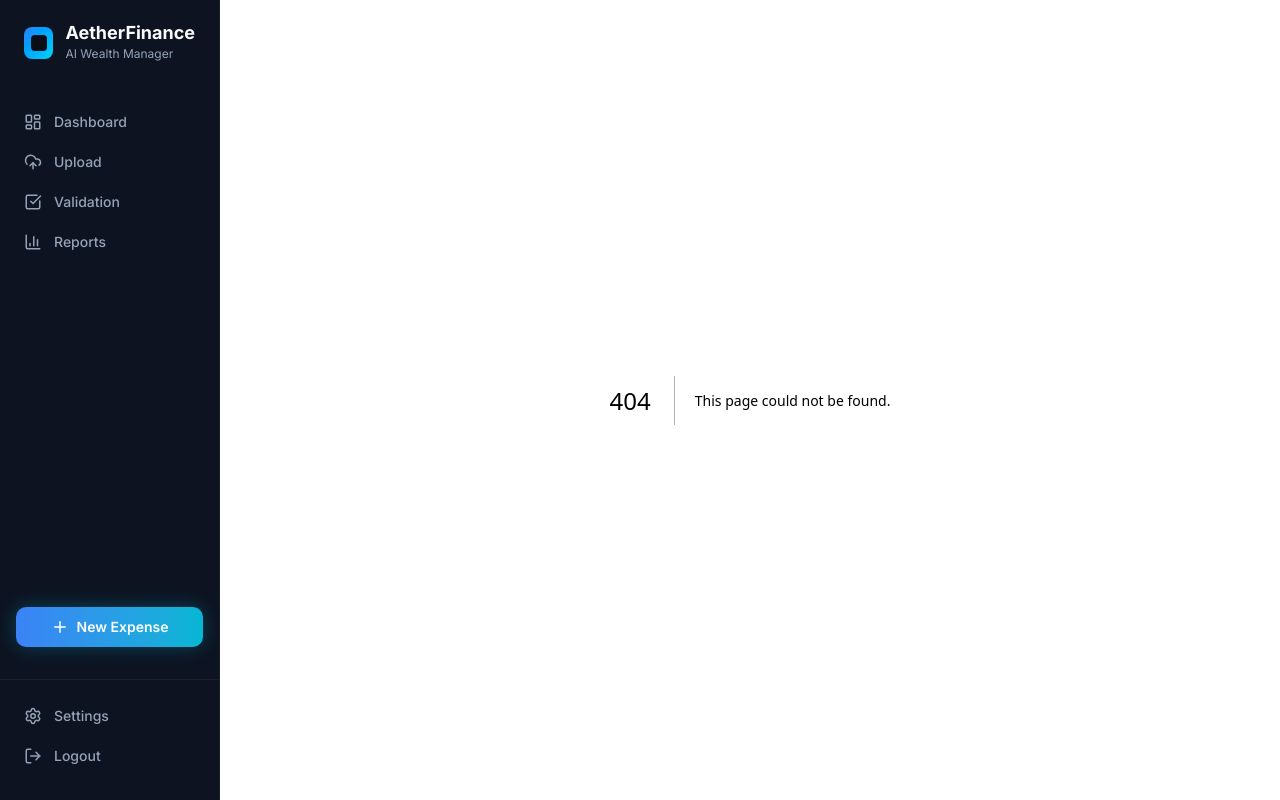
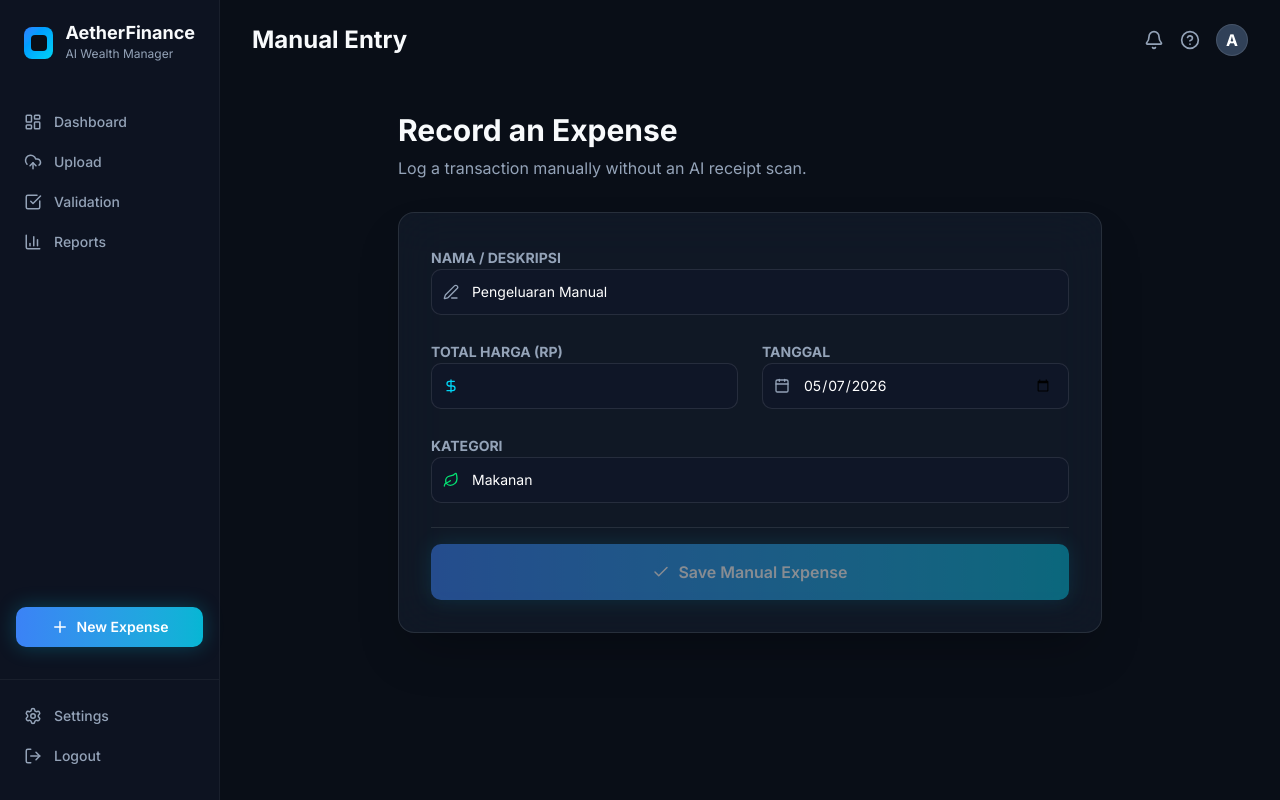
Before and after one commit to al1prahman/ai-expense-tracker, a Next.js app in the folder frontend-next/: page /manual in a window 1280 px wide. Before the commit this address had no page. Built offline with nearby package versions, Linux system fonts and the light colour scheme.

Commit message:
feat: enhance dashboard with search functionality and refactor Navbar for personalized greeting

```diff
--- a/frontend-next/app/dashboard/page.tsx
+++ b/frontend-next/app/dashboard/page.tsx
@@ -4,9 +4,11 @@ import axios from 'axios';
 import Navbar from '@/components/Navbar';
 import { Lightbulb, AlertCircle, ShoppingBag, Sparkles, ChevronRight } from 'lucide-react';
 import { PieChart, Pie, Cell, Tooltip, ResponsiveContainer } from 'recharts';
+import Link from 'next/link';
 
 export default function DashboardPage() {
   const [history, setHistory] = useState<any[]>([]);
+  const [searchQuery, setSearchQuery] = useState(""); // State pencarian
 
   useEffect(() => {
     const fetchHistory = async () => {
@@ -20,13 +22,22 @@ export default function DashboardPage() {
     fetchHistory();
   }, []);
 
-  // Hitung Total Pengeluaran
-  const totalExpense = history.reduce((sum, item) => sum + item.total, 0);
+  // Logika Filter Pencarian (Mencari berdasarkan kategori, nama item, atau tanggal)
+  const filteredHistory = history.filter((item) => {
+    const query = searchQuery.toLowerCase();
+    const matchCategory = item.category.toLowerCase().includes(query);
+    const matchDate = item.date.includes(query);
+    // Cek apakah ada nama barang yang cocok dengan pencarian
+    const matchItems = item.items?.some((i: any) => i.name.toLowerCase().includes(query));
 
-  // Olah data untuk Donut Chart
+    return matchCategory || matchDate || matchItems;
+  });
+
+  const totalExpense = filteredHistory.reduce((sum, item) => sum + item.total, 0);
+
   const getChartData = () => {
     const aggregated: Record<string, number> = {};
-    history.forEach((item) => {
+    filteredHistory.forEach((item) => {
       aggregated[item.category] = (aggregated[item.category] || 0) + item.total;
     });
     return Object.keys(aggregated).map((key) => ({
@@ -40,7 +51,7 @@ export default function DashboardPage() {
 
   return (
     <div className="min-h-screen bg-[#090E17] text-[#F8FAFC] font-sans pb-12 relative">
-      <Navbar title="Overview" showSearch={true} />
+      <Navbar isDashboard={true} showSearch={true} onSearch={setSearchQuery} />
 
       <main className="px-8 mt-4 max-w-[1400px] mx-auto space-y-6">
 
@@ -129,9 +140,9 @@ export default function DashboardPage() {
         <div className="bg-slate-800/40 backdrop-blur-xl border border-white/10 rounded-2xl p-6 shadow-2xl">
           <div className="flex items-center justify-between mb-6">
             <h3 className="text-xl font-semibold">Recent Transactions</h3>
-            <a href="#" className="flex items-center text-sm font-semibold text-cyan-400 hover:text-cyan-300 transition-colors">
-              View All <ChevronRight size={16} className="ml-1" />
-            </a>
+                <Link href="/reports" className="flex items-center text-sm font-semibold text-cyan-400 hover:text-cyan-300 transition-colors">
+                View All <ChevronRight size={16} className="ml-1" />
+            </Link>
           </div>
 
           <div className="w-full overflow-x-auto">
@@ -150,7 +161,7 @@ export default function DashboardPage() {
                     <td colSpan={4} className="py-8 text-center text-slate-500">Belum ada riwayat transaksi.</td>
                   </tr>
                 ) : (
-                  history.slice(0, 5).map((item) => (
+                  filteredHistory.slice(0, 5).map((item) => (
                     <tr key={item.id} className="hover:bg-white/5 transition-colors group">
                       <td className="py-4 px-4 text-[#94A3B8]">{item.date}</td>
                       <td className="py-4 px-4 flex items-center space-x-3">
--- /dev/null
+++ b/frontend-next/app/manual/page.tsx
@@ -0,0 +1,134 @@
+'use client';
+import { useState } from 'react';
+import { useRouter } from 'next/navigation';
+import axios from 'axios';
+import Navbar from '@/components/Navbar';
+import { Calendar, DollarSign, Leaf, Edit3, Check, Loader2 } from 'lucide-react';
+
+export default function ManualExpensePage() {
+  const router = useRouter();
+  const [loading, setLoading] = useState(false);
+  const [error, setError] = useState<string | null>(null);
+
+  const [formData, setFormData] = useState({
+    category: 'Makanan',
+    date: new Date().toISOString().split('T')[0],
+    total: 0,
+    items: [{ name: 'Pengeluaran Manual', price: 0 }] // Default 1 item
+  });
+
+  const handleSaveToDatabase = async () => {
+    try {
+      setLoading(true);
+      setError(null);
+
+      // Update price item default agar sesuai dengan total
+      const dataToSubmit = {
+        ...formData,
+        items: [{ name: formData.items[0].name, price: formData.total }]
+      };
+
+      await axios.post("http://127.0.0.1:8001/api/expenses", dataToSubmit);
+      router.push('/dashboard');
+
+    } catch (err: any) {
+      setError(err.response?.data?.error || "Gagal menyimpan ke database.");
+    } finally {
+      setLoading(false);
+    }
+  };
+
+  return (
+    <div className="min-h-screen bg-[#090E17] text-[#F8FAFC] font-sans pb-12">
+      <Navbar title="Manual Entry" />
+
+      <main className="px-8 mt-8 max-w-3xl mx-auto">
+        <div className="mb-8">
+          <h1 className="text-3xl font-bold mb-2">Record an Expense</h1>
+          <p className="text-[#94A3B8]">Log a transaction manually without an AI receipt scan.</p>
+        </div>
+
+        <div className="bg-slate-800/40 backdrop-blur-xl border border-white/10 rounded-2xl p-8 shadow-2xl">
+          {error && (
+            <div className="mb-6 p-4 bg-[#EF4444]/10 border border-[#EF4444]/30 rounded-xl text-[#EF4444] text-sm">
+              {error}
+            </div>
+          )}
+
+          <div className="space-y-6">
+            <div className="space-y-2">
+              <label className="text-sm font-bold text-[#94A3B8] uppercase">Nama / Deskripsi</label>
+              <div className="relative">
+                <Edit3 className="absolute left-3 top-1/2 -translate-y-1/2 text-[#94A3B8]" size={16} />
+                <input
+                  type="text"
+                  value={formData.items[0].name}
+                  onChange={(e) => setFormData({...formData, items: [{name: e.target.value, price: formData.total}]})}
+                  placeholder="Misal: Beli Kopi Starbucks"
+                  className="w-full bg-[#0F172A]/60 border border-white/10 text-white rounded-[10px] pl-10 pr-4 py-3 text-sm focus:outline-none focus:border-cyan-400"
+                />
+              </div>
+            </div>
+
+            <div className="grid grid-cols-1 md:grid-cols-2 gap-6">
+              <div className="space-y-2">
+                <label className="text-sm font-bold text-[#94A3B8] uppercase">Total Harga (Rp)</label>
+                <div className="relative">
+                  <DollarSign className="absolute left-3 top-1/2 -translate-y-1/2 text-cyan-400" size={16} />
+                  <input
+                    type="number"
+                    value={formData.total || ''}
+                    onChange={(e) => setFormData({...formData, total: parseInt(e.target.value) || 0})}
+                    className="w-full bg-[#0F172A]/60 border border-white/10 text-cyan-400 font-bold rounded-[10px] pl-10 pr-4 py-3 text-sm focus:outline-none focus:border-cyan-400"
+                  />
+                </div>
+              </div>
+
+              <div className="space-y-2">
+                <label className="text-sm font-bold text-[#94A3B8] uppercase">Tanggal</label>
+                <div className="relative">
+                  <Calendar className="absolute left-3 top-1/2 -translate-y-1/2 text-[#94A3B8]" size={16} />
+                  <input
+                    type="date"
+                    value={formData.date}
+                    onChange={(e) => setFormData({...formData, date: e.target.value})}
+                    className="w-full bg-[#0F172A]/60 border border-white/10 text-white rounded-[10px] pl-10 pr-4 py-3 text-sm focus:outline-none focus:border-cyan-400"
+                  />
+                </div>
+              </div>
+            </div>
+
+            <div className="space-y-2">
+              <label className="text-sm font-bold text-[#94A3B8] uppercase">Kategori</label>
+              <div className="relative flex items-center">
+                <Leaf className="absolute left-3 top-1/2 -translate-y-1/2 text-green-400" size={16} />
+                <select
+                  value={formData.category}
+                  onChange={(e) => setFormData({...formData, category: e.target.value})}
+                  className="w-full bg-[#0F172A]/60 border border-white/10 text-white rounded-[10px] pl-10 pr-4 py-3 text-sm appearance-none focus:outline-none focus:border-cyan-400"
+                >
+                  <option value="Makanan">Makanan</option>
+                  <option value="Transportasi">Transportasi</option>
+                  <option value="Pakaian">Pakaian</option>
+                  <option value="Kesehatan">Kesehatan</option>
+                  <option value="Lainnya">Lainnya</option>
+                </select>
+              </div>
+            </div>
+
+            <div className="pt-4 border-t border-white/10">
+              <button
+                onClick={handleSaveToDatabase}
+                disabled={loading || formData.total <= 0 || !formData.items[0].name}
+                className="w-full flex items-center justify-center space-x-2 bg-gradient-to-r from-[#3B82F6] to-[#06B6D4] text-white font-semibold rounded-[10px] py-4 shadow-[0_0_20px_rgba(6,182,212,0.3)] hover:opacity-90 disabled:opacity-50 transition-opacity"
+              >
+                {loading ? <Loader2 className="animate-spin" size={18} /> : <Check size={18} />}
+                <span>{loading ? "Menyimpan..." : "Save Manual Expense"}</span>
+              </button>
+            </div>
+          </div>
+        </div>
+      </main>
+    </div>
+  );
+}
--- a/frontend-next/components/Navbar.tsx
+++ b/frontend-next/components/Navbar.tsx
@@ -1,9 +1,32 @@
+'use client';
 import { Bell, HelpCircle, Search } from 'lucide-react';
+import { useState, useEffect } from 'react';
 
-export default function Navbar({ title, showSearch = false }: { title: string, showSearch?: boolean }) {
+interface NavbarProps {
+  title?: string;
+  showSearch?: boolean;
+  onSearch?: (query: string) => void;
+  isDashboard?: boolean;
+}
+
+export default function Navbar({ title, showSearch = false, onSearch, isDashboard = false }: NavbarProps) {
+  const [greeting, setGreeting] = useState("Hello");
+  // Karena belum ada sistem Login, kita pakai nama aslimu dulu sebagai contoh
+  const userName = "Alif";
+
+  useEffect(() => {
+    const hour = new Date().getHours();
+    if (hour >= 5 && hour < 12) setGreeting("Good morning");
+    else if (hour >= 12 && hour < 15) setGreeting("Good afternoon");
+    else if (hour >= 15 && hour < 18) setGreeting("Good evening");
+    else setGreeting("Good night");
+  }, []);
+
   return (
     <header className="h-20 px-8 flex items-center justify-between z-40">
-      <h2 className="text-[#F8FAFC] text-2xl font-bold">{title}</h2>
+      <h2 className="text-[#F8FAFC] text-2xl font-bold">
+        {isDashboard ? `${greeting}, ${userName}! ☀️` : title}
+      </h2>
 
       <div className="flex items-center space-x-6">
         {showSearch && (
@@ -11,6 +34,7 @@ export default function Navbar({ title, showSearch = false }: { title: string, s
             <Search className="absolute left-3 top-1/2 -translate-y-1/2 text-[#94A3B8]" size={16} />
             <input
               type="text"
+              onChange={(e) => onSearch && onSearch(e.target.value)}
               placeholder="Search transactions..."
               className="w-full bg-[#0F172A]/60 border border-white/10 text-white placeholder-[#94A3B8] rounded-[10px] pl-10 pr-4 py-2 text-sm focus:outline-none focus:border-cyan-400 focus:ring-1 focus:ring-cyan-400 transition-all"
             />
@@ -20,9 +44,8 @@ export default function Navbar({ title, showSearch = false }: { title: string, s
         <div className="flex items-center space-x-4 text-[#94A3B8]">
           <button className="hover:text-cyan-400 transition-colors"><Bell size={20} /></button>
           <button className="hover:text-cyan-400 transition-colors"><HelpCircle size={20} /></button>
-          <div className="w-8 h-8 rounded-full bg-slate-700 border border-white/10 overflow-hidden">
-            {/* Avatar placeholder */}
-            <img src="/api/placeholder/32/32" alt="User Avatar" className="w-full h-full object-cover" />
+          <div className="w-8 h-8 rounded-full bg-slate-700 border border-white/10 overflow-hidden flex items-center justify-center text-white font-bold">
+            {userName.charAt(0)}
           </div>
         </div>
       </div>
--- a/frontend-next/components/Sidebar.tsx
+++ b/frontend-next/components/Sidebar.tsx
@@ -47,10 +47,12 @@ export default function Sidebar() {
 
       {/* Bottom Actions */}
       <div className="p-4 space-y-2 mb-4">
-        <button className="w-full flex items-center justify-center space-x-2 bg-gradient-to-r from-[#3B82F6] to-[#06B6D4] text-white font-semibold rounded-[10px] py-2.5 shadow-[0_0_20px_rgba(6,182,212,0.3)] hover:opacity-90 transition-opacity">
-          <Plus size={18} />
-          <span className="text-sm">New Expense</span>
-        </button>
+        <Link href="/manual">
+          <button className="w-full flex items-center justify-center space-x-2 bg-gradient-to-r from-[#3B82F6] to-[#06B6D4] text-white font-semibold rounded-[10px] py-2.5 shadow-[0_0_20px_rgba(6,182,212,0.3)] hover:opacity-90 transition-opacity">
+            <Plus size={18} />
+            <span className="text-sm">New Expense</span>
+          </button>
+        </Link>
       </div>
 
       <div className="px-3 pb-6 space-y-1 border-t border-white/5 pt-4">
```
